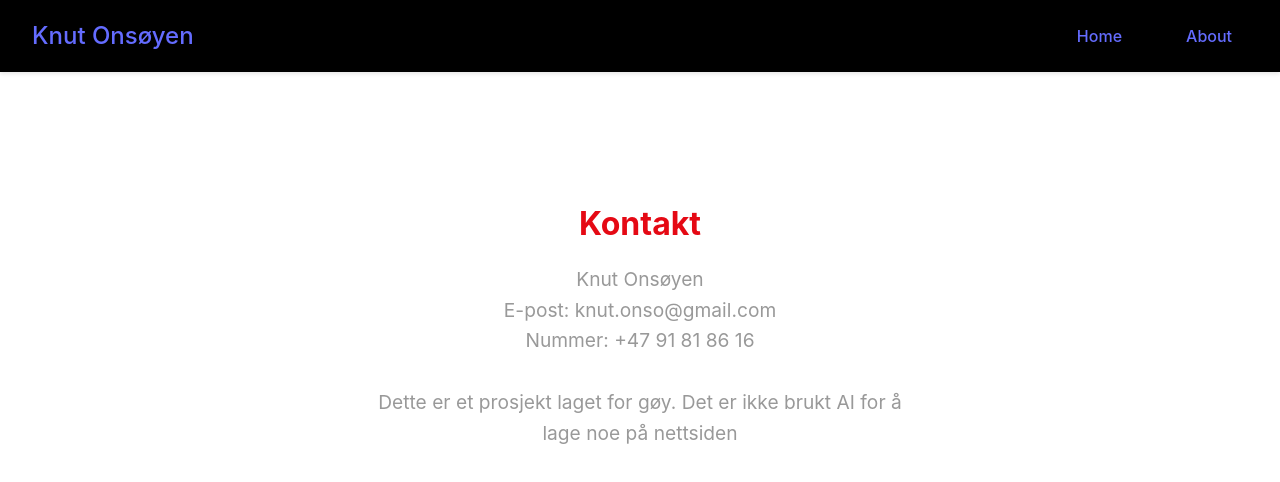
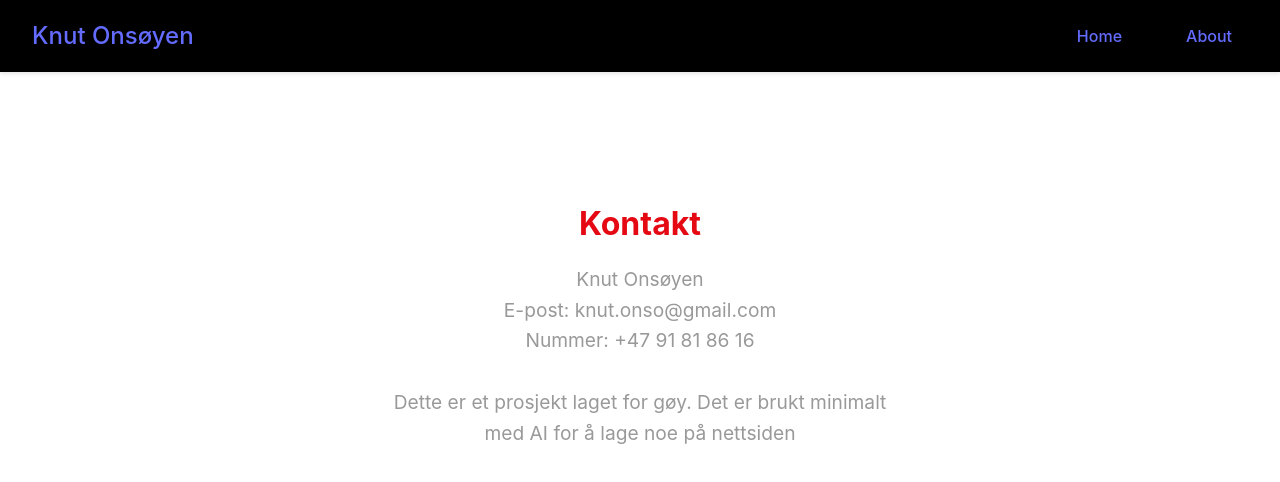
Before and after one commit to Knut1999/React1, a React (Vite) app: page /About in a window 1280 px wide. Shown: the top 482 px of the page. Built offline with nearby package versions, Linux system fonts and the light colour scheme.

Commit message:
Oppdatering

```diff
--- a/src/pages/About.jsx
+++ b/src/pages/About.jsx
@@ -8,7 +8,7 @@ function About() {
         E-post: knut.onso@gmail.com <br />
         Nummer: +47 91 81 86 16 <br />
         <br />
-        Dette er et prosjekt laget for gøy. Det er ikke brukt AI for å lage noe på nettsiden
+        Dette er et prosjekt laget for gøy. Det er brukt minimalt med AI for å lage noe på nettsiden
         </p>
     </div>
 }
```
